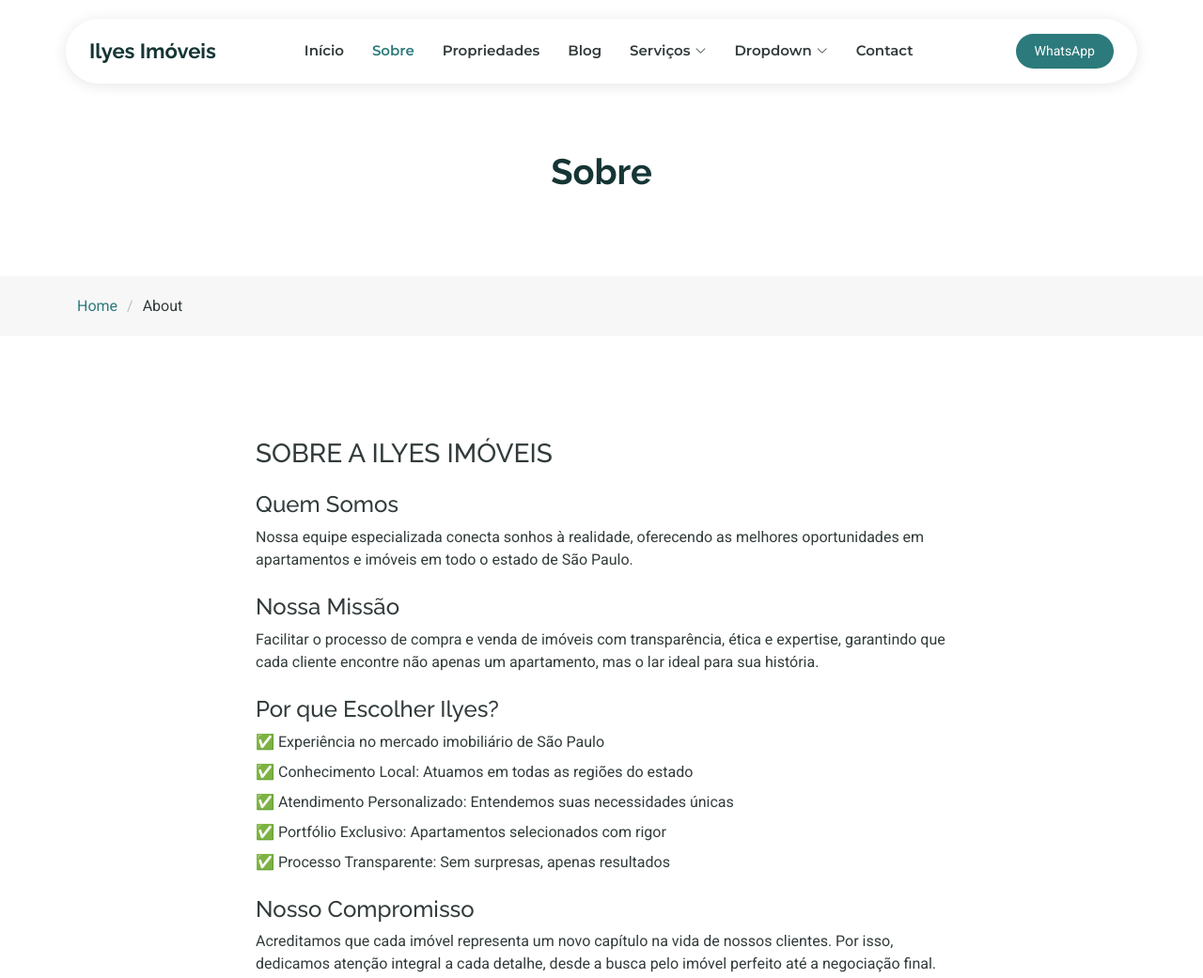
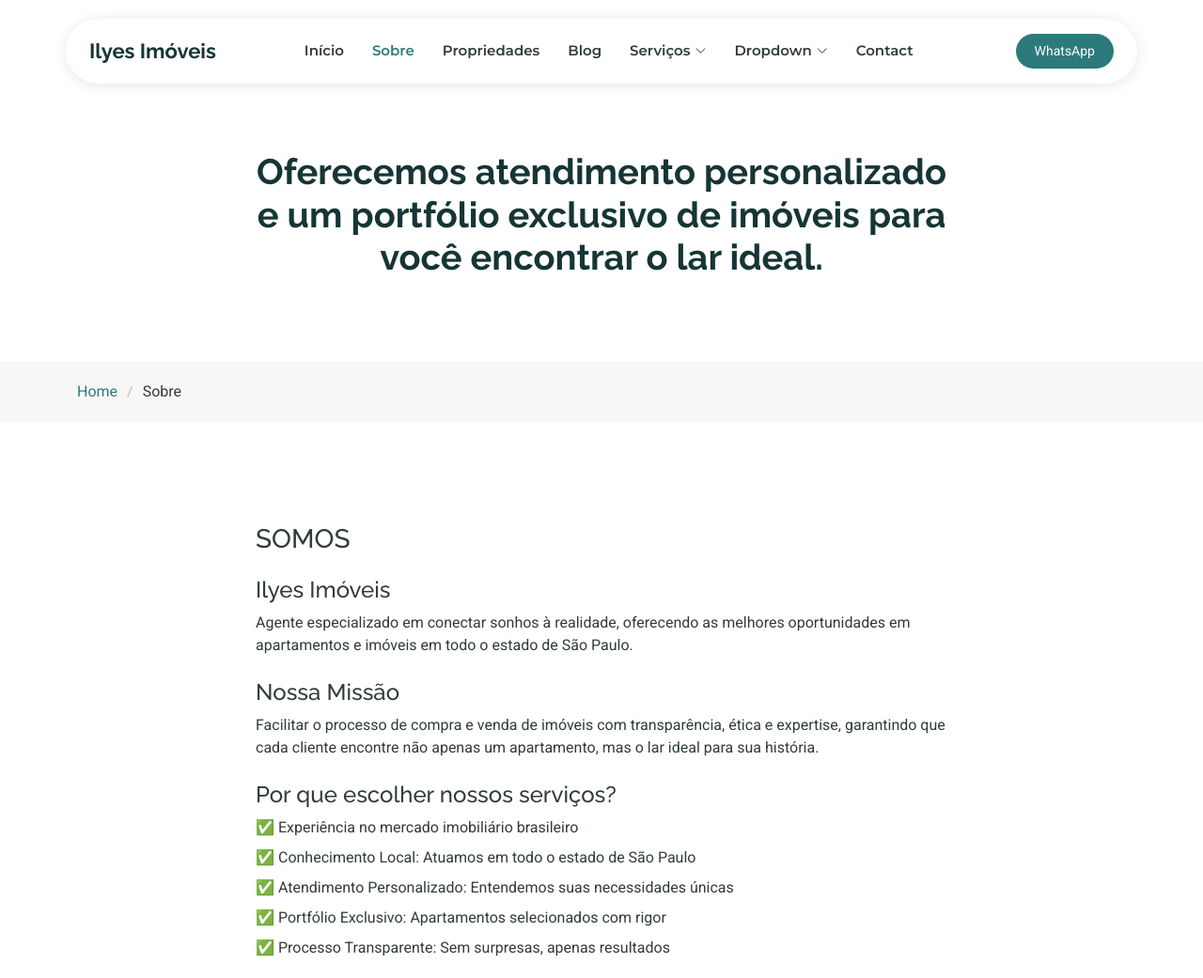
Before and after one commit to tupynambas/majid.github.io, a plain HTML site: page about.html in a window 1280 px wide. Shown: the top 1041 px of the page at 94% size. Drawn offline with Linux system fonts and the light colour scheme.

Commit message:
Update about.html

```diff
--- a/about.html
+++ b/about.html
@@ -101,7 +101,7 @@
             <div class="container">
                 <div class="row d-flex justify-content-center text-center">
                     <div class="col-lg-8">
-                        <h1 class="heading-title">Sobre</h1>
+                        <h1 class="heading-title">Oferecemos atendimento personalizado e um portfólio exclusivo de imóveis para você encontrar o lar ideal.</h1>
                 </div>
               </div>
             </div>
@@ -110,7 +110,7 @@
             <div class="container">
                 <ol>
                  <li><a href="index.html">Home</a></li>
-                 <li class="current">About</li>
+                 <li class="current">Sobre</li>
                 <!-- Breadcrumb items aqui -->
                </ol>
              </div>
@@ -121,18 +121,18 @@
         <div class="row">
             <div class="col-lg-8 mx-auto">
                 <section class="mb-5">
-                    <h2 class="h3">SOBRE A ILYES IMÓVEIS</h2>
+                    <h2 class="h3">SOMOS</h2>
                     <div class="content">
-                        <h3 class="h4 mt-4">Quem Somos</h3>
-                        <p>Nossa equipe especializada conecta sonhos à realidade, oferecendo as melhores oportunidades em apartamentos e imóveis em todo o estado de São Paulo.</p>
+                        <h3 class="h4 mt-4">Ilyes Imóveis</h3>
+                        <p>Agente especializado em conectar sonhos à realidade, oferecendo as melhores oportunidades em apartamentos e imóveis em todo o estado de São Paulo.</p>
 
                         <h3 class="h4 mt-4">Nossa Missão</h3>
                         <p>Facilitar o processo de compra e venda de imóveis com transparência, ética e expertise, garantindo que cada cliente encontre não apenas um apartamento, mas o lar ideal para sua história.</p>
 
-                        <h3 class="h4 mt-4">Por que Escolher Ilyes?</h3>
+                        <h3 class="h4 mt-4">Por que escolher nossos serviços?</h3>
                         <ul class="list-unstyled">
-                            <li class="mb-2">✅ Experiência no mercado imobiliário de São Paulo</li>
-                            <li class="mb-2">✅ Conhecimento Local: Atuamos em todas as regiões do estado</li>
+                            <li class="mb-2">✅ Experiência no mercado imobiliário brasileiro</li>
+                            <li class="mb-2">✅ Conhecimento Local: Atuamos em todo o estado de São Paulo</li>
                             <li class="mb-2">✅ Atendimento Personalizado: Entendemos suas necessidades únicas</li>
                             <li class="mb-2">✅ Portfólio Exclusivo: Apartamentos selecionados com rigor</li>
                             <li class="mb-2">✅ Processo Transparente: Sem surpresas, apenas resultados</li>
```
